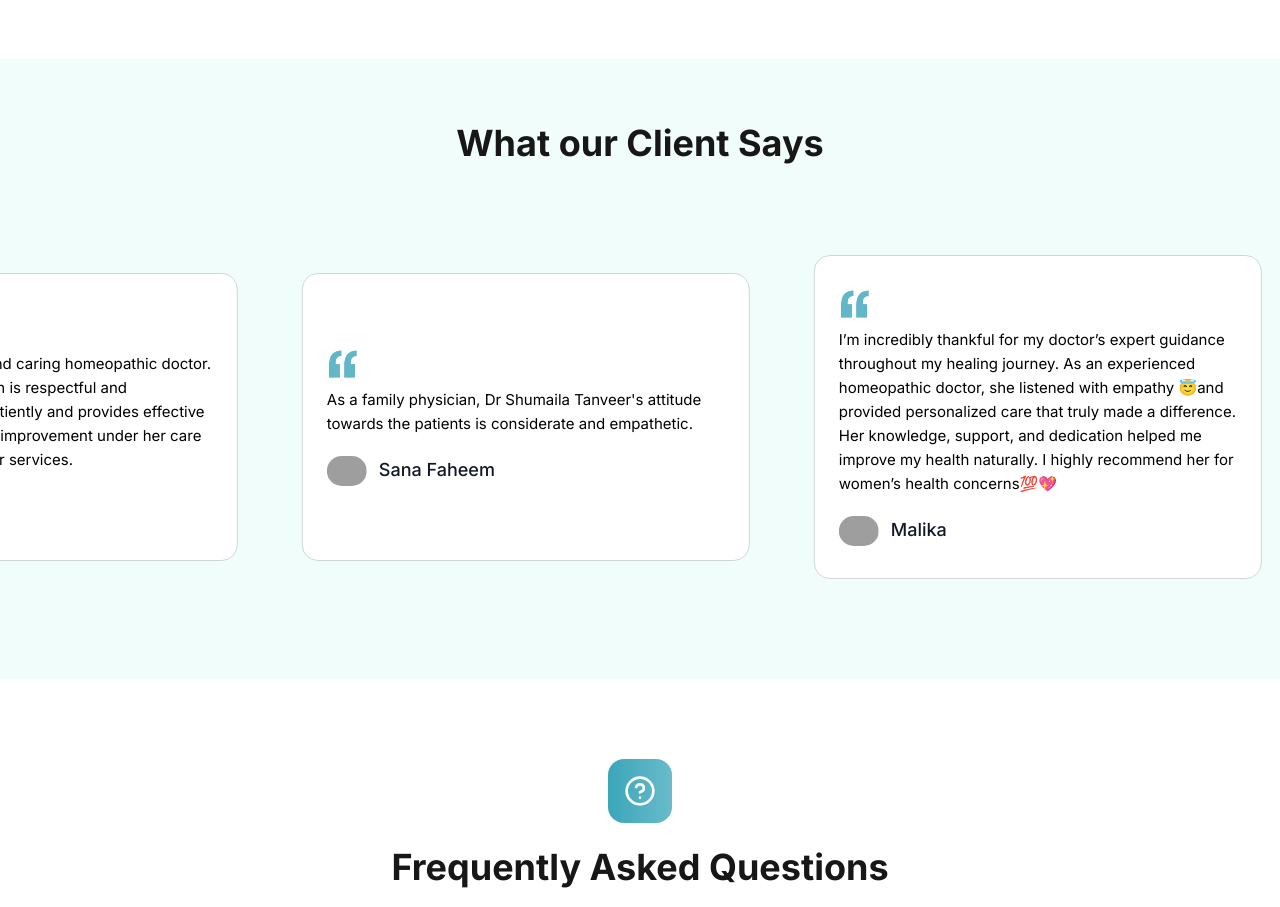
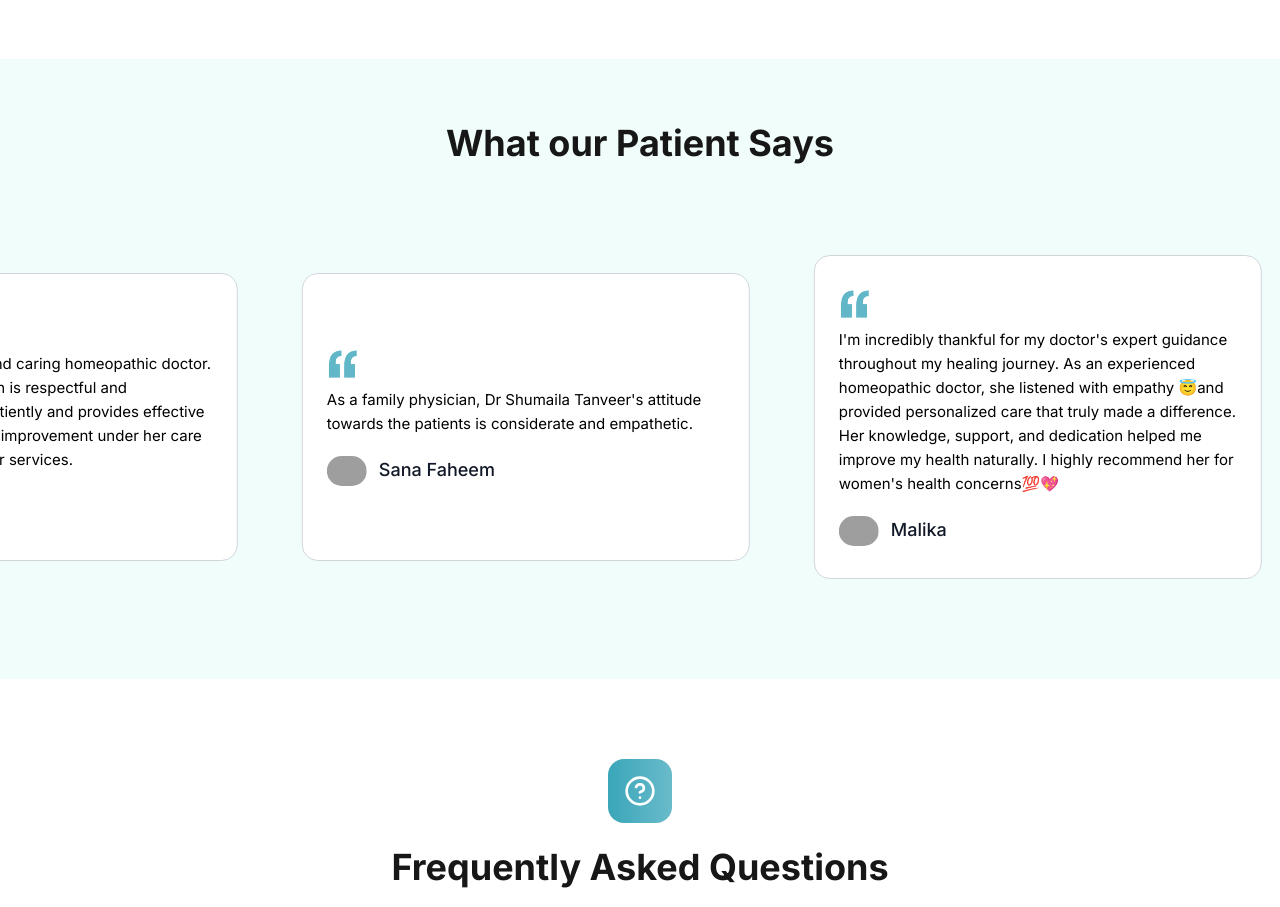
Before and after one commit to CodeWithSuheer/homeopathypk, a React (Vite) app: page / in a window 1280 px wide. Shown: the part 7420-8327 px from the top of the page. Built offline with nearby package versions, Linux system fonts and the light colour scheme; grey boxes are pictures that could not be loaded.

Commit message:
Minor changes

```diff
--- a/src/components/home/Review.tsx
+++ b/src/components/home/Review.tsx
@@ -3,51 +3,43 @@ import Marquee from "react-fast-marquee";
 const data = [
   {
     review:
-      "Dr. Shumaila is a skilled and caring homeopathic doctor. Her way of communication is respectful and comforting. She listens patiently and provides effective treatment. I’ve seen great improvement under her care and highly recommend her services.",
+      "Dr. Shumaila is a skilled and caring homeopathic doctor. Her way of communication is respectful and comforting. She listens patiently and provides effective treatment. I've seen great improvement under her care and highly recommend her services.",
     name: "Asmat Ahmad",
-    url: "/assets/prod/quote.png",
   },
   {
     review:
       "As a family physician, Dr Shumaila Tanveer's attitude towards the patients is considerate and empathetic.",
     name: "Sana Faheem",
-    url: "/assets/prod/quote.png",
   },
   {
     review:
-      "I’m incredibly thankful for my doctor’s expert guidance throughout my healing journey. As an experienced homeopathic doctor, she listened with empathy 😇and provided personalized care that truly made a difference. Her knowledge, support, and dedication helped me improve my health naturally. I highly recommend her for women’s health concerns💯💖",
+      "I'm incredibly thankful for my doctor's expert guidance throughout my healing journey. As an experienced homeopathic doctor, she listened with empathy 😇and provided personalized care that truly made a difference. Her knowledge, support, and dedication helped me improve my health naturally. I highly recommend her for women's health concerns💯💖",
     name: "Malika",
-    url: "/assets/prod/quote.png",
   },
   {
     review:
       "My son had an allergic problem for four years. He had severe cough attacks. But after three months of treatment, he is fine now. Compared to allopathic medicines, the use of homeopathic medicines was also simple and easy. And the side effects of these medicines are also negligible.",
     name: "Tayaba sarwar",
-    url: "/assets/prod/quote.png",
   },
   {
     review:
-      "Dr. Shumaila is a highly skilled and compassionate specialist in women’s health, with expertise spanning both homeopathic and allopathic gynecology. With years of clinical experience, she offers a unique, integrative approach to female healthcare, addressing not just physical concerns but emotional well-being as well.",
+      "Dr. Shumaila is a highly skilled and compassionate specialist in women's health, with expertise spanning both homeopathic and allopathic gynecology. With years of clinical experience, she offers a unique, integrative approach to female healthcare, addressing not just physical concerns but emotional well-being as well.",
     name: "Nazali",
-    url: "/assets/prod/quote.png",
   },
   {
     review:
-      "When I first visited different doctors, I was diagnosed with a fatty liver and a gallbladder stone measuring around 22 to 25 mm. Other doctors had advised me to go for surgery to remove it. However, Dr. Shumaila gave me hope and confidence by telling me that surgery wasn't necessary and that I could be treated with medication. Thanks to her treatment and guidance, I’m feeling much better without having to go through an operation. I’m truly grateful for her care and expertise.",
+      "When I first visited different doctors, I was diagnosed with a fatty liver and a gallbladder stone measuring around 22 to 25 mm. Other doctors had advised me to go for surgery to remove it. However, Dr. Shumaila gave me hope and confidence by telling me that surgery wasn't necessary and that I could be treated with medication. Thanks to her treatment and guidance, I'm feeling much better without having to go through an operation. I'm truly grateful for her care and expertise.",
     name: "Qirat",
-    url: "/assets/prod/quote.png",
   },
   {
     review:
       "I had been suffering from sinus problems for a very long time. I visited many doctors and even went through nasal surgery, but unfortunately, my condition did not improve. Then someone recommended Dr. Shumaila to me. I decided to take her treatment and completed the full course as advised. Alhamdulillah, after finishing the treatment, my sinus problems completely disappeared. I am truly thankful and would like to express my heartfelt gratitude to Dr. Shumaila for her effective treatment and support.",
     name: "Sana",
-    url: "/assets/prod/quote.png",
   },
   {
     review:
-      "We’ve trusted her for 6 years, she’s not only a skilled homeopathic doctor but also a genuinely kind person. She always listens with patience and gives full time to every case. Her treatments have brought real comfort and healing to our family.",
+      "We've trusted her for 6 years, she's not only a skilled homeopathic doctor but also a genuinely kind person. She always listens with patience and gives full time to every case. Her treatments have brought real comfort and healing to our family.",
     name: "Zoha",
-    url: "/assets/prod/quote.png",
   },
 ];
 
@@ -57,7 +49,7 @@ const Reviews = () => {
       <section className="py-14 sm:py-16 bg-[#F0FDFA]">
         <div className="max-w-5xl xl:max-w-6xl xxl:max-w-7xl mx-auto">
           <h2 className="text-3xl lg:text-4xl text-center font-bold text-neutral-900 mb-4">
-            What our Client Says
+            What our Patient Says
           </h2>
         </div>
 
@@ -74,7 +66,11 @@ const Reviews = () => {
               key={i}
             >
               <div className="card">
-                <img className="mb-2 size-8" src={data.url} alt="quote" />
+                <img
+                  className="mb-2 size-8"
+                  src="/assets/prod/quote.png"
+                  alt="quote"
+                />
 
                 <p className="text-sm sm:text-[15px] leading-6">
                   {data.review}
```
